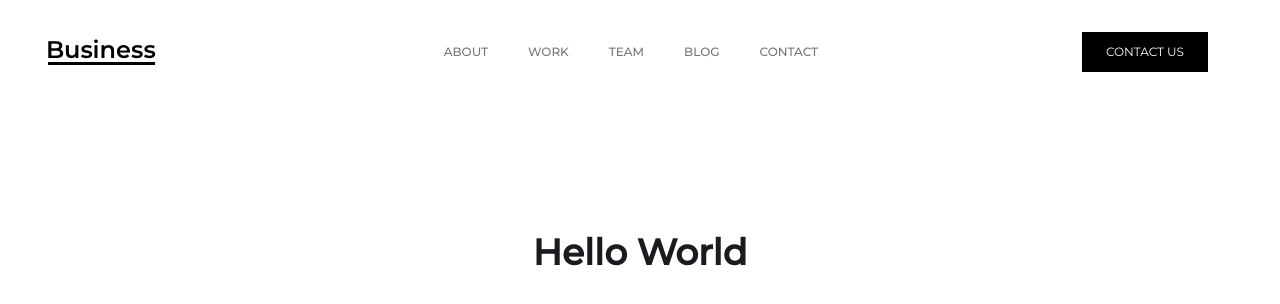
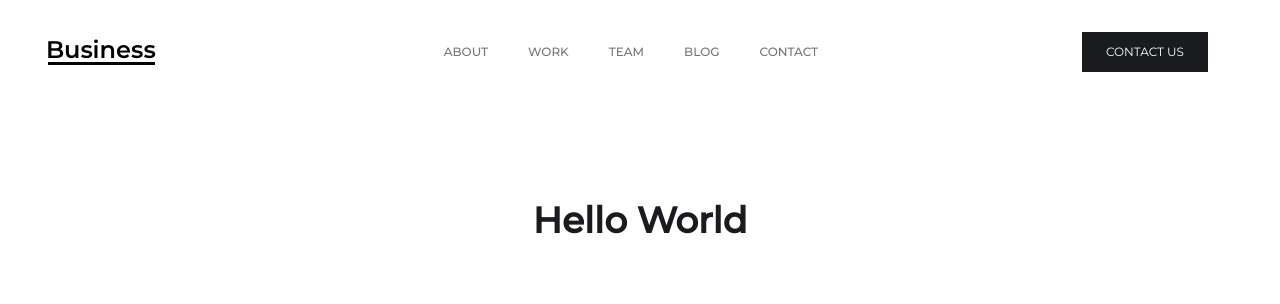
Before and after one commit to josephayman/nextjs-webflow-template, a Next.js app: page / in a window 1280 px wide. Shown: the top 304 px of the page. Built offline with nearby package versions, Linux system fonts and the light colour scheme.

Commit message:
Fix styling in layout and nav components

```diff
--- a/src/app/layout.tsx
+++ b/src/app/layout.tsx
@@ -17,7 +17,7 @@ export default function RootLayout({
     <html lang="en">
       <body className={montserrat.className}>
         <Nav />
-        <div className="m-8">{children}</div>
+        <div className="mx-8">{children}</div>
       </body>
     </html>
   );
--- a/src/app/ui/nav.tsx
+++ b/src/app/ui/nav.tsx
@@ -45,7 +45,7 @@ const NavItem: React.FC<NavItemProps> = ({ href, name }) => (
 const Button = () => (
   <Link
     href={`mailto:${email}`}
-    className="inline-block px-6 py-3 text-xs text-white uppercase bg-black hover:bg-gray-900"
+    className="inline-block px-6 py-3 text-xs text-white uppercase bg-dark hover:bg-gray-900"
   >
     Contact Us
   </Link>
```
